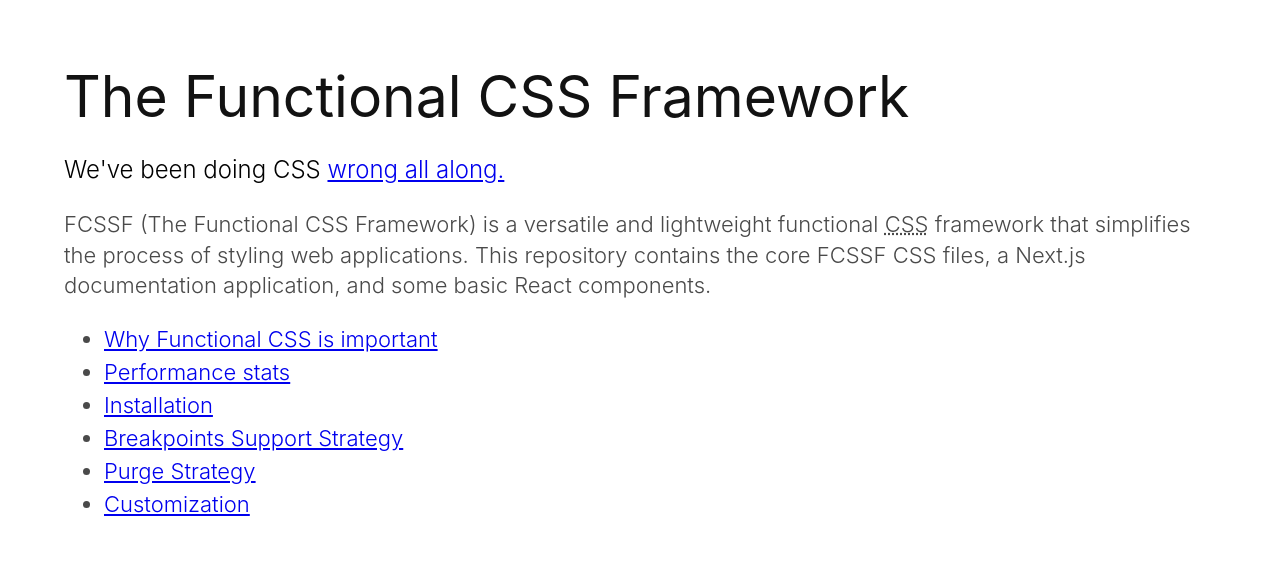
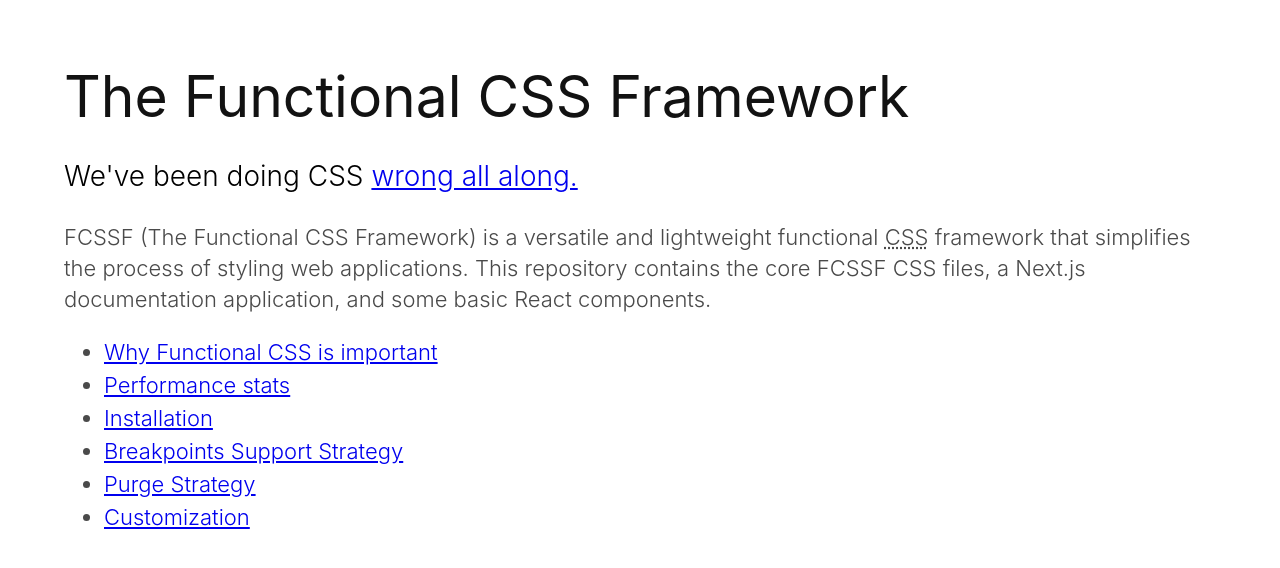
Before and after one commit to meerita/tfcssf, a Next.js app: page / in a window 1280 px wide. Shown: the top 568 px of the page. Built offline with nearby package versions, Linux system fonts and the light colour scheme.

Commit message:
Why functional article

```diff
--- a/src/components/typography/BodyLarge.tsx
+++ b/src/components/typography/BodyLarge.tsx
@@ -16,11 +16,11 @@
 
   const baseCSSProperties = [
     'font-weight--300',
-    'sm-font-size--14',
-    'md-font-size--16',
-    'lg-font-size--22',
-    'xl-font-size--24',
-    'xxl-font-size--28',
+    'sm-font-size--16',
+    'md-font-size--18',
+    'lg-font-size--24',
+    'xl-font-size--28',
+    'xxl-font-size--32',
     'line-height--130',
   ];
 
--- a/src/components/typography/BodyMedium.tsx
+++ b/src/components/typography/BodyMedium.tsx
@@ -19,7 +19,7 @@
     'font-weight--300',
     'sm-font-size--12',
     'md-font-size--14',
-    'lg-font-size--16',
+    'lg-font-size--18',
     'xl-font-size--22',
     'xxl-font-size--24',
     'line-height--140',
--- a/src/pages/why/index.tsx
+++ b/src/pages/why/index.tsx
@@ -126,7 +126,7 @@
         <BodyMedium>
           Functional CSS offers a faster and more efficient way to develop CSS.
           The purged files using the FCSS framework are typically small enough
-          to be placed in the HEAD section of the HTML document, rather than
+          to be placed in the HEAD section of the H TML document, rather than
           being served through external CSS files. Even if an external file is
           used, FCSS will still deliver the CSS to the browser more quickly than
           conventional CSS development methods. Most FCSS files are less than
```
Also changed, not shown: 1 other file (tests, documents, lock files or other folders).
